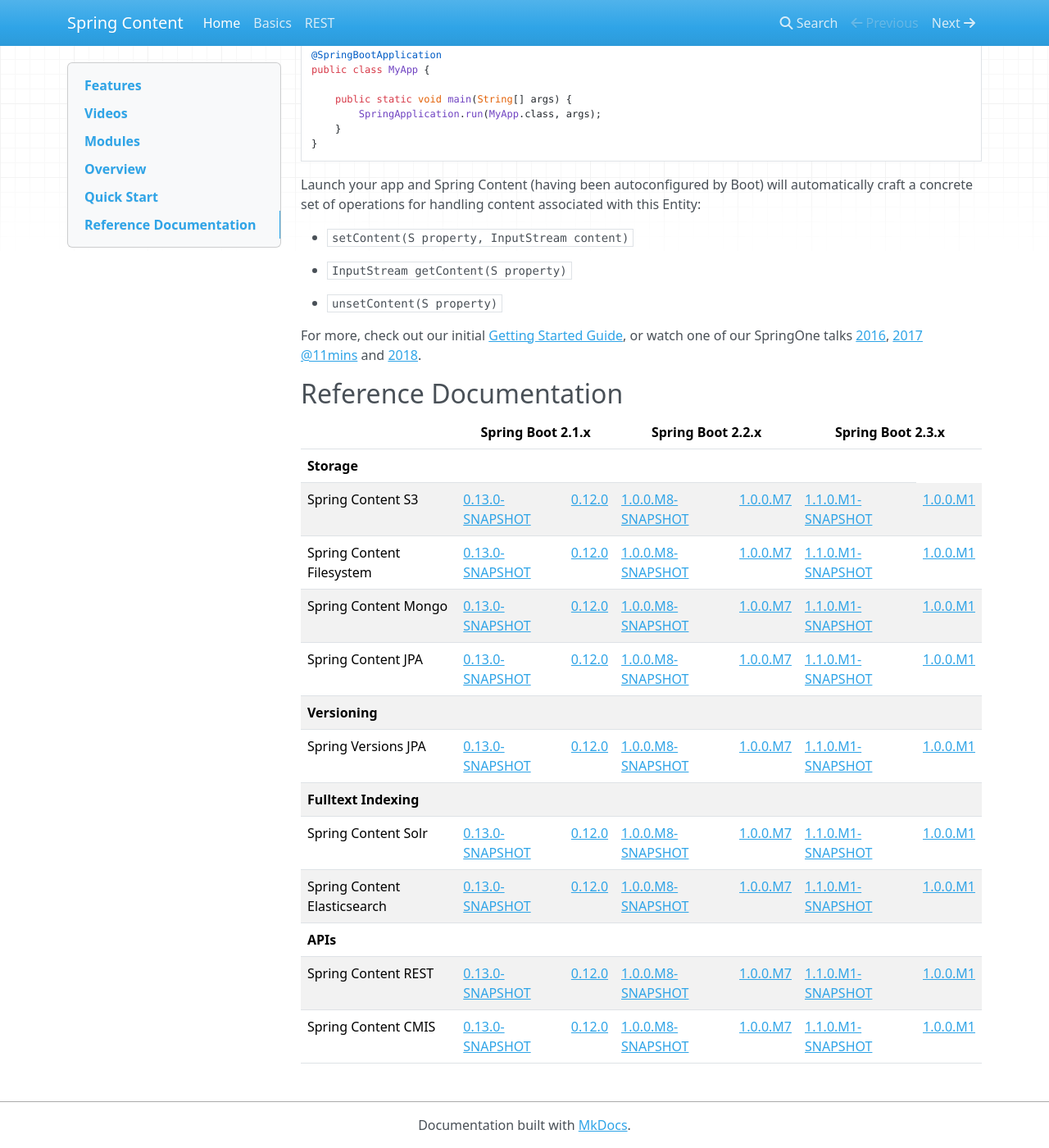
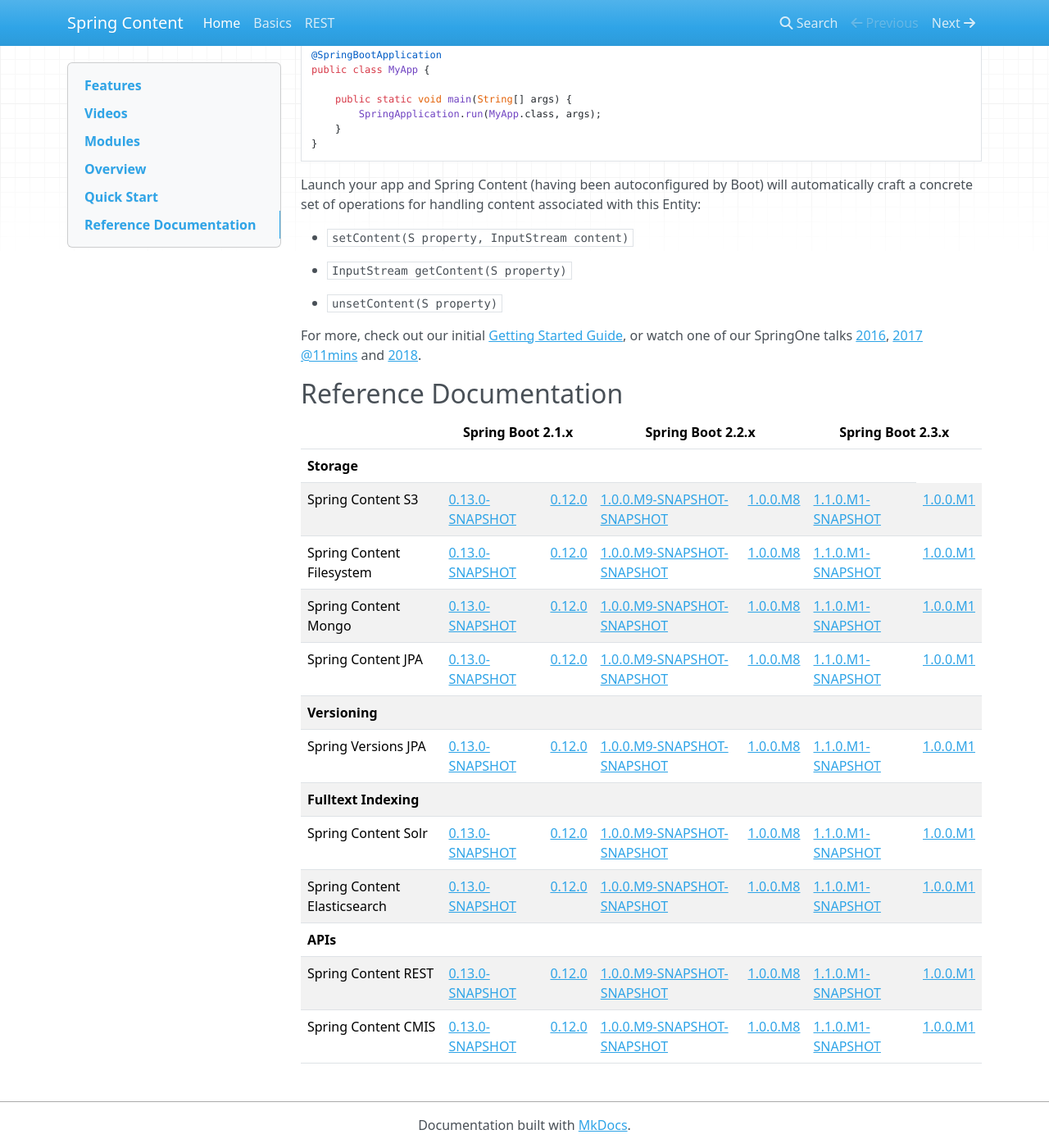
Before and after one commit to paulcwarren/spring-content-docs, an MkDocs documentation site: the page built from docs/index.md, in a window 1280 px wide and 1400 px high, scrolled down 2186 px. Shown: the whole window at 82% size. Built offline with MkDocs 1.6.1, drawn with Linux system fonts in a browser that asks for light colours; nearby versions of some CDN libraries; old or Windows-style settings are respelled for this version of MkDocs.

````diff
--- a/docs/index.md
+++ b/docs/index.md
@@ -64,7 +64,7 @@ Build your own cloud-native, scale-out headless content services using the exact
 <dependency>
     <groupId>com.github.paulcwarren</groupId>
     <artifactId>spring-content-fs-boot-starter</artifactId>
-    <version>1.0.0.M7</version>
+    <version>1.0.0.M8</version>
 </dependency>
 ```
 
@@ -142,8 +142,8 @@ For more, check out our initial [Getting Started Guide](spring-content-fs-docs.m
             <td>Spring Content S3</td>
             <td><a href="refs/snapshot/master/s3-index.html">0.13.0-SNAPSHOT</a></td>
             <td><a href="refs/release/0.12.0/s3-index.html">0.12.0</a></td>
-            <td><a href="refs/snapshot/1.0.x/s3-index.html">1.0.0.M8-SNAPSHOT</a></td>
-            <td><a href="refs/release/1.0.0.M7/s3-index.html">1.0.0.M7</a></td>
+            <td><a href="refs/snapshot/1.0.x/s3-index.html">1.0.0.M9-SNAPSHOT-SNAPSHOT</a></td>
+            <td><a href="refs/release/1.0.0.M8/s3-index.html">1.0.0.M8</a></td>
             <td><a href="refs/snapshot/1.1.x/s3-index.html">1.1.0.M1-SNAPSHOT</a></td>
             <td><a href="refs/release/1.1.0.M1/s3-index.html">1.0.0.M1</a></td>
         </tr>
@@ -151,8 +151,8 @@ For more, check out our initial [Getting Started Guide](spring-content-fs-docs.m
             <td>Spring Content Filesystem</td>
             <td><a href="refs/snapshot/master/fs-index.html">0.13.0-SNAPSHOT</a></td>
             <td><a href="refs/release/0.12.0/fs-index.html">0.12.0</a></td>
-            <td><a href="refs/snapshot/1.0.x/fs-index.html">1.0.0.M8-SNAPSHOT</a></td>
-            <td><a href="refs/release/1.0.0.M7/fs-index.html">1.0.0.M7</a></td>
+            <td><a href="refs/snapshot/1.0.x/fs-index.html">1.0.0.M9-SNAPSHOT-SNAPSHOT</a></td>
+            <td><a href="refs/release/1.0.0.M8/fs-index.html">1.0.0.M8</a></td>
             <td><a href="refs/snapshot/1.1.x/fs-index.html">1.1.0.M1-SNAPSHOT</a></td>
             <td><a href="refs/release/1.1.0.M1/fs-index.html">1.0.0.M1</a></td>
         </tr>
@@ -160,8 +160,8 @@ For more, check out our initial [Getting Started Guide](spring-content-fs-docs.m
             <td>Spring Content Mongo</td>
             <td><a href="refs/snapshot/master/mongo-index.html">0.13.0-SNAPSHOT</a></td>
             <td><a href="refs/release/0.12.0/mongo-index.html">0.12.0</a></td>
-            <td><a href="refs/snapshot/1.0.x/mongo-index.html">1.0.0.M8-SNAPSHOT</a></td>
-            <td><a href="refs/release/1.0.0.M7/mongo-index.html">1.0.0.M7</a></td>
+            <td><a href="refs/snapshot/1.0.x/mongo-index.html">1.0.0.M9-SNAPSHOT-SNAPSHOT</a></td>
+            <td><a href="refs/release/1.0.0.M8/mongo-index.html">1.0.0.M8</a></td>
             <td><a href="refs/snapshot/1.1.x/mongo-index.html">1.1.0.M1-SNAPSHOT</a></td>
             <td><a href="refs/release/1.1.0.M1/mongo-index.html">1.0.0.M1</a></td>
         </tr>
@@ -169,8 +169,8 @@ For more, check out our initial [Getting Started Guide](spring-content-fs-docs.m
             <td>Spring Content JPA</td>
             <td><a href="refs/snapshot/master/jpa-index.html">0.13.0-SNAPSHOT</a></td>
             <td><a href="refs/release/0.12.0/jpa-index.html">0.12.0</a></td>
-            <td><a href="refs/snapshot/1.0.x/jpa-index.html">1.0.0.M8-SNAPSHOT</a></td>
-            <td><a href="refs/release/1.0.0.M7/jpa-index.html">1.0.0.M7</a></td>
+            <td><a href="refs/snapshot/1.0.x/jpa-index.html">1.0.0.M9-SNAPSHOT-SNAPSHOT</a></td>
+            <td><a href="refs/release/1.0.0.M8/jpa-index.html">1.0.0.M8</a></td>
             <td><a href="refs/snapshot/1.1.x/jpa-index.html">1.1.0.M1-SNAPSHOT</a></td>
             <td><a href="refs/release/1.1.0.M1/jpa-index.html">1.0.0.M1</a></td>
         </tr>
@@ -181,8 +181,8 @@ For more, check out our initial [Getting Started Guide](spring-content-fs-docs.m
             <td>Spring Versions JPA</td>
             <td><a href="refs/snapshot/master/jpaversions-index.html">0.13.0-SNAPSHOT</a></td>
             <td><a href="refs/release/0.12.0/jpaversion-index.html">0.12.0</a></td>
-            <td><a href="refs/snapshot/1.0.x/jpaversions-index.html">1.0.0.M8-SNAPSHOT</a></td>
-            <td><a href="refs/release/1.0.0.M7/jpaversions-index.html">1.0.0.M7</a></td>
+            <td><a href="refs/snapshot/1.0.x/jpaversions-index.html">1.0.0.M9-SNAPSHOT-SNAPSHOT</a></td>
+            <td><a href="refs/release/1.0.0.M8/jpaversions-index.html">1.0.0.M8</a></td>
             <td><a href="refs/snapshot/1.1.x/jpaversions-index.html">1.1.0.M1-SNAPSHOT</a></td>
             <td><a href="refs/release/1.1.0.M1/jpaversions-index.html">1.0.0.M1</a></td>
         </tr>
@@ -193,8 +193,8 @@ For more, check out our initial [Getting Started Guide](spring-content-fs-docs.m
             <td>Spring Content Solr</td>
             <td><a href="refs/snapshot/master/solr-index.html">0.13.0-SNAPSHOT</a></td>
             <td><a href="refs/release/0.12.0/solr-index.html">0.12.0</a></td>
-            <td><a href="refs/snapshot/1.0.x/solr-index.html">1.0.0.M8-SNAPSHOT</a></td>
-            <td><a href="refs/release/1.0.0.M7/solr-index.html">1.0.0.M7</a></td>
+            <td><a href="refs/snapshot/1.0.x/solr-index.html">1.0.0.M9-SNAPSHOT-SNAPSHOT</a></td>
+            <td><a href="refs/release/1.0.0.M8/solr-index.html">1.0.0.M8</a></td>
             <td><a href="refs/snapshot/1.1.x/solr-index.html">1.1.0.M1-SNAPSHOT</a></td>
             <td><a href="refs/release/1.1.0.M1/solr-index.html">1.0.0.M1</a></td>
         </tr>
@@ -202,8 +202,8 @@ For more, check out our initial [Getting Started Guide](spring-content-fs-docs.m
             <td>Spring Content Elasticsearch</td>
             <td><a href="refs/snapshot/master/elasticsearch-index.html">0.13.0-SNAPSHOT</a></td>
             <td><a href="refs/release/0.12.0/elasticsearch-index.html">0.12.0</a></td>
-            <td><a href="refs/snapshot/1.0.x/elasticsearch-index.html">1.0.0.M8-SNAPSHOT</a></td>
-            <td><a href="refs/release/1.0.0.M7/elasticsearch-index.html">1.0.0.M7</a></td>
+            <td><a href="refs/snapshot/1.0.x/elasticsearch-index.html">1.0.0.M9-SNAPSHOT-SNAPSHOT</a></td>
+            <td><a href="refs/release/1.0.0.M8/elasticsearch-index.html">1.0.0.M8</a></td>
             <td><a href="refs/snapshot/1.1.x/elasticsearch-index.html">1.1.0.M1-SNAPSHOT</a></td>
             <td><a href="refs/release/1.1.0.M1/elasticsearch-index.html">1.0.0.M1</a></td>
         </tr>
@@ -214,8 +214,8 @@ For more, check out our initial [Getting Started Guide](spring-content-fs-docs.m
             <td>Spring Content REST</td>
             <td><a href="refs/snapshot/master/rest-index.html">0.13.0-SNAPSHOT</a></td>
             <td><a href="refs/release/0.12.0/rest-index.html">0.12.0</a></td>
-            <td><a href="refs/snapshot/1.0.x/rest-index.html">1.0.0.M8-SNAPSHOT</a></td>
-            <td><a href="refs/release/1.0.0.M7/rest-index.html">1.0.0.M7</a></td>
+            <td><a href="refs/snapshot/1.0.x/rest-index.html">1.0.0.M9-SNAPSHOT-SNAPSHOT</a></td>
+            <td><a href="refs/release/1.0.0.M8/rest-index.html">1.0.0.M8</a></td>
             <td><a href="refs/snapshot/1.1.x/rest-index.html">1.1.0.M1-SNAPSHOT</a></td>
             <td><a href="refs/release/1.1.0.M1/rest-index.html">1.0.0.M1</a></td>
         </tr>
@@ -223,8 +223,8 @@ For more, check out our initial [Getting Started Guide](spring-content-fs-docs.m
             <td>Spring Content CMIS</td>
             <td><a href="refs/snapshot/master/cmis-index.html">0.13.0-SNAPSHOT</a></td>
             <td><a href="refs/release/0.12.0/cmis-index.html">0.12.0</a></td>
-            <td><a href="refs/snapshot/1.0.x/cmis-index.html">1.0.0.M8-SNAPSHOT</a></td>
-            <td><a href="refs/release/1.0.0.M7/cmis-index.html">1.0.0.M7</a></td>
+            <td><a href="refs/snapshot/1.0.x/cmis-index.html">1.0.0.M9-SNAPSHOT-SNAPSHOT</a></td>
+            <td><a href="refs/release/1.0.0.M8/cmis-index.html">1.0.0.M8</a></td>
             <td><a href="refs/snapshot/1.1.x/cmis-index.html">1.1.0.M1-SNAPSHOT</a></td>
             <td><a href="refs/release/1.1.0.M1/cmis-index.html">1.0.0.M1</a></td>
         </tr>
````
Also changed, not shown: docs/spring-content-fs-docs.md (+1 -1 lines), docs/spring-content-rest-docs.md (+2 -2 lines).
